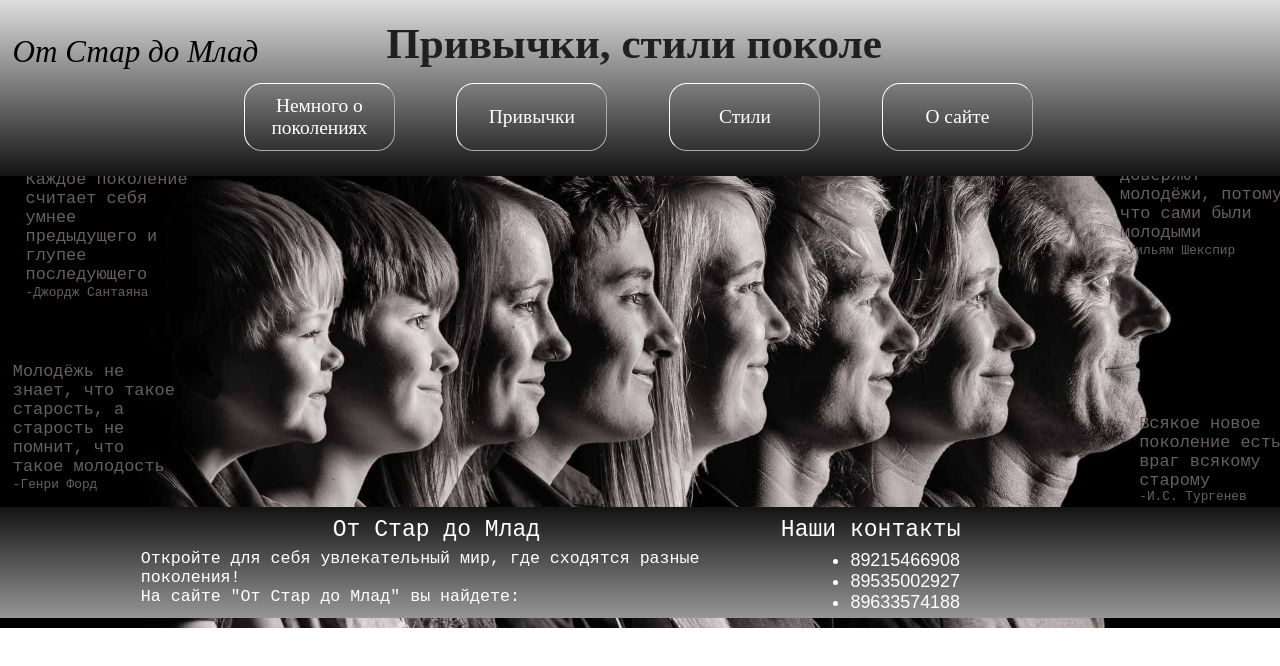
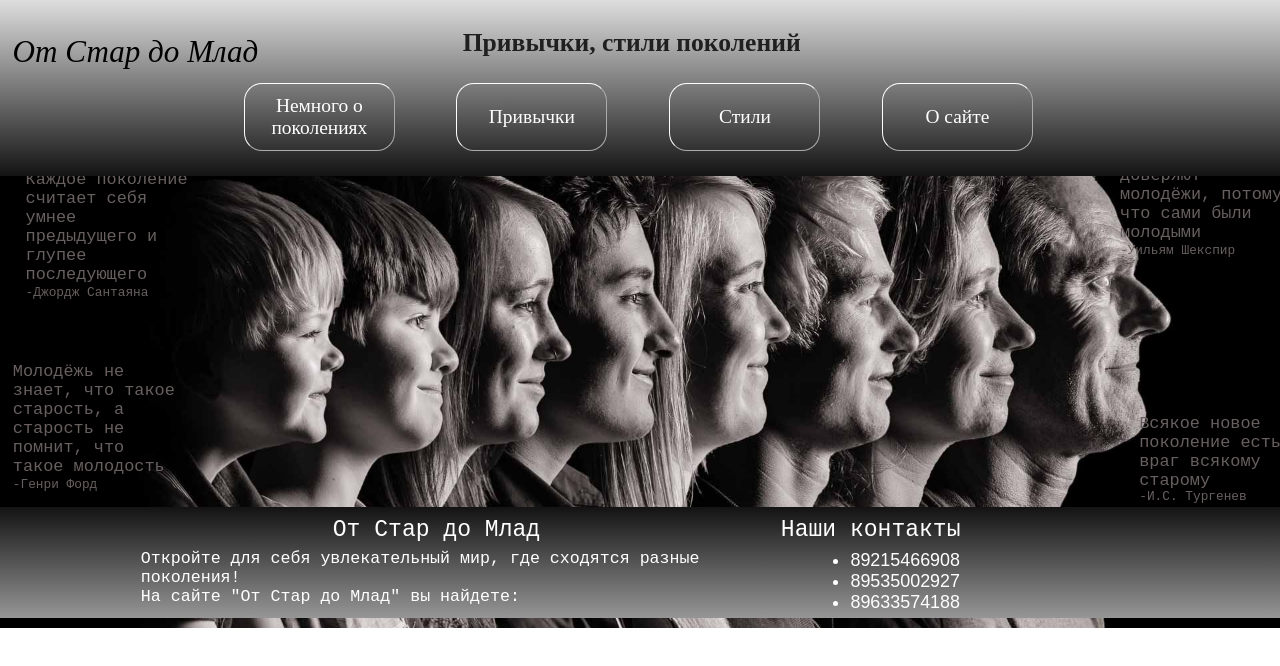
Before and after one commit to Dimaaaaaaaaaaaaaaaaaaaaaaaaaaaaaaaaaa/Pokolenie, a plain HTML site: page index.html in a window 1280 px wide. Drawn offline with Linux system fonts and the light colour scheme.

Commit message:
Add files via upload

```diff
--- a/index.html
+++ b/index.html
@@ -21,7 +21,7 @@
                     color: rgb(32, 32, 32);
                     font-family: 'Playfair Display';
                     font-weight: bolder;
-                    font-size: 2.7em;
+                    font-size: 2vw;
                     position: absolute;
                     left: 29.7%;
                     transition-duration:0.4s;
```
